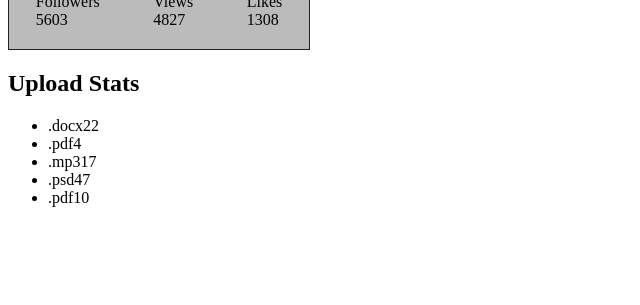
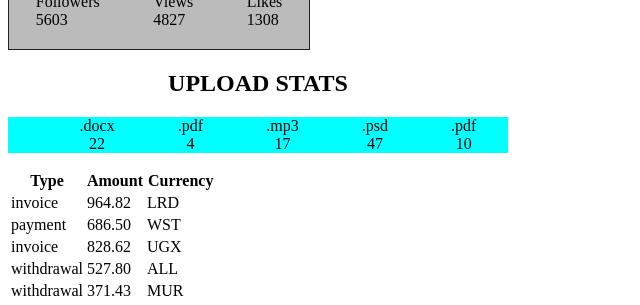
Before and after one commit to Ks0daR/goit-react-hw-01-components, a React (Create React App) app: page / in a window 1280 px wide. Shown: the part 486-791 px from the top of the page, without its empty margins (0-640 px from the left). Built offline with nearby package versions, Linux system fonts and the light colour scheme.

Commit message:
complete t_02 logic t_04

```diff
--- a/src/components/App.js
+++ b/src/components/App.js
@@ -1,14 +1,20 @@
 import React from 'react';
 import Profile from './Profile/Profile';
 import Statistics from './Statistics/Statistics';
+// import FriendList from './FriendList/FriendList';
+import TransactionHistory from './TransactionHistory/TransactionHistory';
 import userData from '../database/user.json';
 import statData from '../database/statistical-data.json';
+// import friends from '../database/friends.json'
+import transactions from '../database/transactions.json';
 
 export default function App() {
   return (
     <>
       <Profile user={userData} />
       <Statistics title="Upload Stats" data={statData} />
+      {/* <FriendList friends={friends} /> */}
+      <TransactionHistory items={transactions}/>
     </>
   );
 }
--- /dev/null
+++ b/src/components/FriendList/FriendList.js
@@ -0,0 +1,13 @@
+import React from 'react';
+import FriendListItem from './FriendListItem';
+
+function FriendList({ avatar, name, isOnline }) {
+  console.log(avatar);
+  return (
+    <ul class="friend-list">
+      <FriendListItem friends={avatar} />
+    </ul>
+  );
+}
+
+export default FriendList;
--- a/src/components/Profile/Profile.js
+++ b/src/components/Profile/Profile.js
@@ -5,7 +5,6 @@
 function Profile({ user }) {
   const { name, tag, location, avatar } = user;
   const { followers, views, likes } = user.stats;
-  console.log(typeof user.stats)
   return (
     <div className={styles.profile}>
       <div className={styles.description}>
--- a/src/components/Statistics/RenderData.js
+++ b/src/components/Statistics/RenderData.js
@@ -1,11 +1,13 @@
 import React from 'react';
+import styles from './Statistics.module.css';
+import PropTypes from 'prop-types';
 
 function RenderData({ stats }) {
-  console.log(stats);
+  console.log(stats)
   return (
-    <ul className="stat-list">
+    <ul className={styles.statList}>
       {stats.map(item => (
-        <li key={item.id} className="item">
+        <li key={item.id} className={styles.item}>
           <span className="label">{item.label}</span>
           <span className="percentage">{item.percentage}</span>
         </li>
@@ -14,4 +16,12 @@
   );
 }
 
+RenderData.propTypes = {
+  stats: PropTypes.exact({
+    id: PropTypes.string.isRequired,
+    label: PropTypes.string.isRequired,
+    percentage: PropTypes.number.isRequired,
+  }).isRequired,
+};
+
 export default RenderData;
--- a/src/components/Statistics/Statistics.js
+++ b/src/components/Statistics/Statistics.js
@@ -1,9 +1,10 @@
 import React from 'react';
 import RenderData from './RenderData'
+import styles from './Statistics.module.css';
 
 function Statistics({ title, data }) {
   return (
-    <section className="statistics">
+    <section className={styles.statistics}>
       {title && <h2 className="title">{title}</h2>}
       <RenderData stats={data} />
     </section>
--- a/src/components/Statistics/Statistics.module.css
+++ b/src/components/Statistics/Statistics.module.css
@@ -1 +1,20 @@
-.statistics
+.statistics{
+    margin: 0;
+    padding: 0;
+    width: 500px;
+    height: auto;
+   text-align: center;
+   text-transform: uppercase;
+}
+.statList{
+    list-style: none;
+    display: flex;
+    background-color: aqua;
+    justify-content: space-around;
+}
+
+.item{
+    display: flex;
+    flex-direction: column;
+    text-transform: lowercase;
+}
--- /dev/null
+++ b/src/components/TransactionHistory/TransactionHistory.js
@@ -0,0 +1,27 @@
+import React from 'react';
+
+function TransactionHistory ({ items }) {
+  console.log(items);
+  return (
+    <table class="transaction-history">
+      <thead>
+        <tr>
+          <th>Type</th>
+          <th>Amount</th>
+          <th>Currency</th>
+        </tr>
+      </thead>
+      {items.map(prop => (
+        <tbody key={prop.id}>
+          <tr>
+            <td>{prop.type}</td>
+            <td>{prop.amount}</td>
+            <td>{prop.currency}</td>
+          </tr>
+        </tbody>
+      ))}
+    </table>
+  );
+}
+
+export default TransactionHistory;
--- /dev/null
+++ b/src/database/friends.json
@@ -0,0 +1,32 @@
+[
+    {
+      "avatar": "https://s3.amazonaws.com/uifaces/faces/twitter/shojberg/128.jpg",
+      "name": "Mango",
+      "isOnline": true,
+      "id": 1812
+    },
+    {
+      "avatar": "https://s3.amazonaws.com/uifaces/faces/twitter/j04ntoh/128.jpg",
+      "name": "Kiwi",
+      "isOnline": false,
+      "id": 1137
+    },
+    {
+      "avatar": "https://s3.amazonaws.com/uifaces/faces/twitter/r_oy/128.jpg",
+      "name": "Ajax",
+      "isOnline": true,
+      "id": 1213
+    },
+    {
+      "avatar": "https://s3.amazonaws.com/uifaces/faces/twitter/mugukamil/128.jpg",
+      "name": "Jay",
+      "isOnline": true,
+      "id": 1714
+    },
+    {
+      "avatar": "https://s3.amazonaws.com/uifaces/faces/twitter/sweetdelisa/128.jpg",
+      "name": "Poly",
+      "isOnline": false,
+      "id": 1284
+    }
+  ]
--- /dev/null
+++ b/src/database/transactions.json
@@ -0,0 +1,122 @@
+[
+    {
+      "id": "1e0700a2-5183-4291-85cc-2065a036a683",
+      "type": "invoice",
+      "amount": "964.82",
+      "currency": "LRD"
+    },
+    {
+      "id": "a30f821b-4d25-4ff0-abdd-e340b3f0dd2b",
+      "type": "payment",
+      "amount": "686.50",
+      "currency": "WST"
+    },
+    {
+      "id": "44dca67a-8e5a-4798-bf8e-b15efd4e1abd",
+      "type": "invoice",
+      "amount": "828.62",
+      "currency": "UGX"
+    },
+    {
+      "id": "ea8ed3dc-2b68-4a53-905a-53ecb0adef33",
+      "type": "withdrawal",
+      "amount": "527.80",
+      "currency": "ALL"
+    },
+    {
+      "id": "ea76146a-0b00-4b80-bc02-a8c822176712",
+      "type": "withdrawal",
+      "amount": "371.43",
+      "currency": "MUR"
+    },
+    {
+      "id": "63ca02f9-d637-46b5-9237-f3b24425e029",
+      "type": "payment",
+      "amount": "862.44",
+      "currency": "AUD"
+    },
+    {
+      "id": "ed0263e8-59a5-4bf1-87e0-2bb88e53dc34",
+      "type": "withdrawal",
+      "amount": "907.00",
+      "currency": "GEL"
+    },
+    {
+      "id": "6013bad0-750c-4691-8bc2-d8f2b43969c4",
+      "type": "withdrawal",
+      "amount": "352.52",
+      "currency": "UGX"
+    },
+    {
+      "id": "252c7be4-8b06-4fa7-8d42-61fb835b70d5",
+      "type": "payment",
+      "amount": "388.98",
+      "currency": "TOP"
+    },
+    {
+      "id": "4eaab41b-b967-40ac-82ed-85fc66f646f1",
+      "type": "deposit",
+      "amount": "103.10",
+      "currency": "BWP"
+    },
+    {
+      "id": "9648a350-8469-42d5-8bf3-18090de5fe67",
+      "type": "withdrawal",
+      "amount": "322.32",
+      "currency": "MRO"
+    },
+    {
+      "id": "9c5c25fb-1a95-4b2f-8d1f-4c4426d677cc",
+      "type": "invoice",
+      "amount": "14.79",
+      "currency": "PYG"
+    },
+    {
+      "id": "43ef232c-80e9-4d6f-b48a-b22405620de3",
+      "type": "payment",
+      "amount": "904.86",
+      "currency": "CHF"
+    },
+    {
+      "id": "5161682e-e620-4019-ab0a-24ceb10fbd20",
+      "type": "withdrawal",
+      "amount": "307.08",
+      "currency": "NOK"
+    },
+    {
+      "id": "7b119d71-42e6-4c42-a141-6818b07bb9ff",
+      "type": "invoice",
+      "amount": "275.07",
+      "currency": "AWG"
+    },
+    {
+      "id": "a4f65722-65c4-4c28-b1f4-b8ed988bb205",
+      "type": "deposit",
+      "amount": "213.10",
+      "currency": "STD"
+    },
+    {
+      "id": "c6e5784b-0ca3-48d6-86e5-b5128af5a523",
+      "type": "invoice",
+      "amount": "116.11",
+      "currency": "CUP CUC"
+    },
+    {
+      "id": "c9ebed6a-3a02-4b49-ac0d-0534b51f2bfd",
+      "type": "invoice",
+      "amount": "878.67",
+      "currency": "HKD"
+    },
+    {
+      "id": "a4a98b0e-b22c-438b-9f83-de2df52110c8",
+      "type": "invoice",
+      "amount": "725.03",
+      "currency": "UYU UYI"
+    },
+    {
+      "id": "b39bfa7a-0166-4c47-94d6-87d20590f746",
+      "type": "payment",
+      "amount": "405.45",
+      "currency": "MDL"
+    }
+  ]
```
Also changed, not shown: src/components/FriendList/FriendListItem.js (added, +7 -0 lines).
